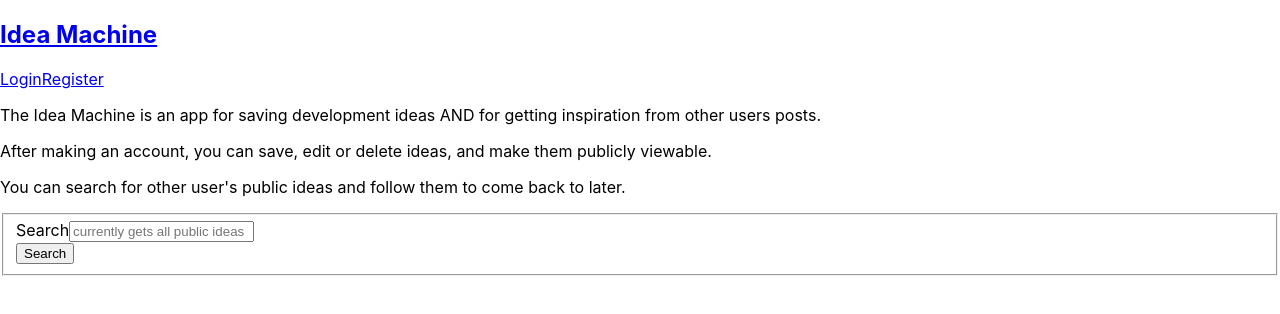
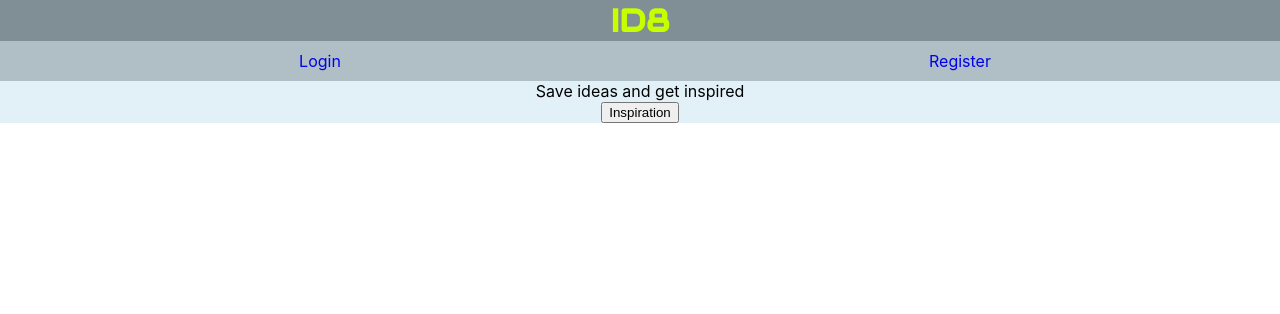
Before and after one commit to thinkful-ei-panda/idea-machine-client, a React (Create React App) app: page / in a window 1280 px wide. Shown: the top 314 px of the page. Built offline with nearby package versions, Linux system fonts and the light colour scheme.

Commit message:
started styling

```diff
--- a/src/App.js
+++ b/src/App.js
@@ -47,9 +47,7 @@ class App extends React.Component {
   render(){
     return (
       <div className="App">
-        <header className='App__header'>
-          <Header loggedInToggle={this.state.loggedInToggle}  handleLogout={this.handleLogout} />
-        </header>
+        <Header loggedInToggle={this.state.loggedInToggle}  handleLogout={this.handleLogout} />
         <main>
           <Switch>
             <Route
--- /dev/null
+++ b/src/components/Header/Header.css
@@ -0,0 +1,18 @@
+@import url('https://fonts.googleapis.com/css2?family=Audiowide&display=swap');
+
+
+.Header {
+  margin:auto;
+  text-align: center;
+  background-color: #808e95;
+}
+
+h1{
+  margin:0;
+}
+
+h1 a{
+  margin:0;
+  color:#c6ff00;
+  font-family: 'Audiowide', cursive;
+}
--- a/src/components/Header/Header.js
+++ b/src/components/Header/Header.js
@@ -4,6 +4,7 @@ import {Link} from 'react-router-dom'
 import TokenService from '../../services/token-service'
 import LoggedInNav from './LoggedInNav'
 import NotLoggedInNav from './NotLoggedInNav'
+import './Header.css'
 
 class Header extends React.Component {
   state = {
@@ -17,16 +18,16 @@ class Header extends React.Component {
 
   render() {
     return (
-      <nav className='Header'>
+      <header className='Header'>
         <h1>
           <Link to='/'>
-            Idea Machine
+            ID8
           </Link>
         </h1>
         {TokenService.hasAuthToken()
           ?<LoggedInNav handleLogout={this.props.handleLogout}/>
           :<NotLoggedInNav />}
-      </nav>
+      </header>
     )
   }
 }
--- a/src/components/Header/LoggedInNav.js
+++ b/src/components/Header/LoggedInNav.js
@@ -1,6 +1,7 @@
 import React from 'react'
 import {Link} from 'react-router-dom'
 import TokenService from '../../services/token-service'
+import './Nav.css'
 
 class LoggedInNav extends React.Component {
   handleLogoutClick = () => {
@@ -10,17 +11,21 @@ class LoggedInNav extends React.Component {
 
   render() {
     return (
-      <div>
+      <nav className='Nav'>
+        <div className='navTab'>
           <Link to='/my-ideas'>
             My Ideas
           </Link>
+        </div>
+        <div className='navTab'>
           <Link to='/tracked-ideas'>
             Tracked Ideas
           </Link>
+        </div>
         <Link onClick={this.props.handleLogout} to='/' >
           Logout
         </Link>
-      </div>
+      </nav>
     )
   }
 }
--- /dev/null
+++ b/src/components/Header/Nav.css
@@ -0,0 +1,21 @@
+.Nav{
+  display:flex;
+  flex-direction: row;
+  background-color: #b0bec5;
+}
+
+a{
+  flex: 1;
+  text-decoration: none;
+}
+
+a div{
+  width:60%;
+  margin:auto;
+  padding-top: 10px;
+  padding-bottom: 10px;
+}
+
+a.active div{
+  border-bottom: solid 8px #c6ff00;
+}
--- a/src/components/Header/NotLoggedInNav.js
+++ b/src/components/Header/NotLoggedInNav.js
@@ -1,16 +1,17 @@
 import React from 'react'
-import {Link} from 'react-router-dom'
+import {NavLink} from 'react-router-dom'
+import './Nav.css'
 
 const NotLoggedInNav = () => {
   return (
-    <div>
-      <Link to='/login'>
-        Login
-      </Link>
-      <Link to='/register'>
-        Register
-      </Link>
-    </div>
+    <nav className='Nav'>
+      <NavLink to='/login'>
+        <div>Login</div>
+      </NavLink>
+      <NavLink to='/register'>
+        <div>Register</div>
+      </NavLink>
+    </nav>
   )
 }
 
--- /dev/null
+++ b/src/components/SearchBarPage/SearchBarPage.css
@@ -0,0 +1,3 @@
+p{
+  margin:0;
+}
--- a/src/components/SearchBarPage/SearchBarPage.js
+++ b/src/components/SearchBarPage/SearchBarPage.js
@@ -2,6 +2,7 @@ import React from 'react'
 import Results from '../IdeaResults/IdeaResults';
 import config from '../../config';
 import TokenService from '../../services/token-service';
+import './SearchBarPage.css';
 
 class SearchBar extends React.Component {
 
@@ -129,11 +130,12 @@ class SearchBar extends React.Component {
     return (
       <div className="Landing-Page">
         <section>
-          <p>The Idea Machine is an app for saving development ideas AND for getting inspiration from other users posts.</p>
-          <p>After making an account, you can save, edit or delete ideas, and make them publicly viewable.</p>
-          <p>You can search for other user's public ideas and follow them to come back to later.</p>
+          <p>Save ideas and get inspired</p>
+          {/* <p>After making an account, you can save, edit or delete ideas, and make them publicly viewable.</p>
+          <p>You can search for other user's public ideas and follow them to come back to later.</p> */}
         </section>
-        <form onSubmit={this.handleSearchIdeasSubmit} className="search-form-center">
+
+        {/* <form onSubmit={this.handleSearchIdeasSubmit} className="search-form-center">
           <legend></legend>
           <fieldset>
             <div className="row">
@@ -146,7 +148,9 @@ class SearchBar extends React.Component {
               </div>
             </div>
           </fieldset>
-        </form>
+        </form> */}
+
+        <button onClick={this.handleSearchIdeasSubmit}>Inspiration</button>
         {this.state.error && <div>{this.state.error.error}</div>}
         {results.length !== 0 && <Results
         handleFollowClick = {this.handleFollowClick}
--- a/src/index.css
+++ b/src/index.css
@@ -1,3 +1,7 @@
+*{
+  box-sizing: border-box;
+}
+
 body {
   margin: 0;
   font-family: -apple-system, BlinkMacSystemFont, 'Segoe UI', 'Roboto', 'Oxygen',
@@ -5,9 +9,19 @@ body {
     sans-serif;
   -webkit-font-smoothing: antialiased;
   -moz-osx-font-smoothing: grayscale;
+  text-decoration: none;
 }
 
 code {
   font-family: source-code-pro, Menlo, Monaco, Consolas, 'Courier New',
     monospace;
 }
+
+main{
+  background-color: #e2f1f8;
+  text-align: center;
+}
+
+h2{
+  margin:0;
+}
```
Also changed, not shown: src/components/Header/TriggerLogout.js (deleted). Lines whose indentation alone changed are shown as unchanged.
